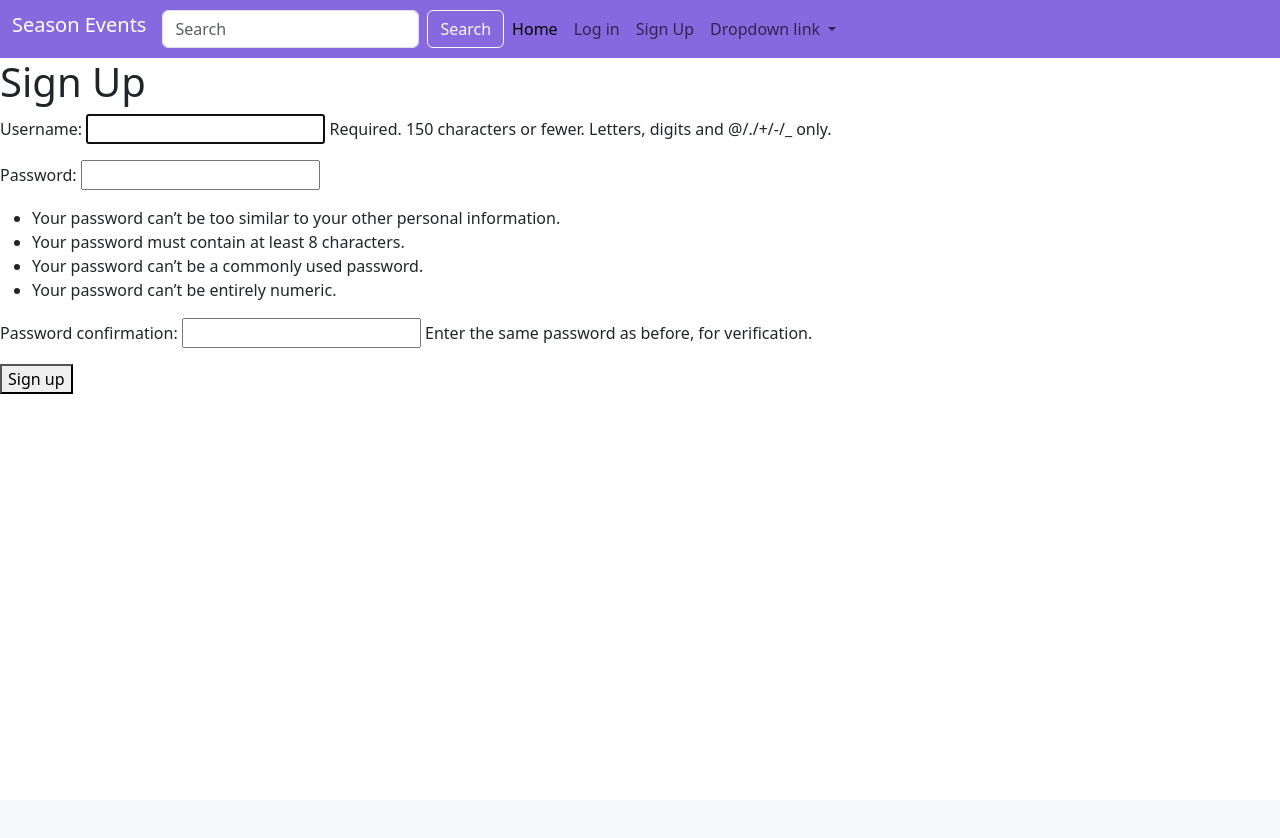
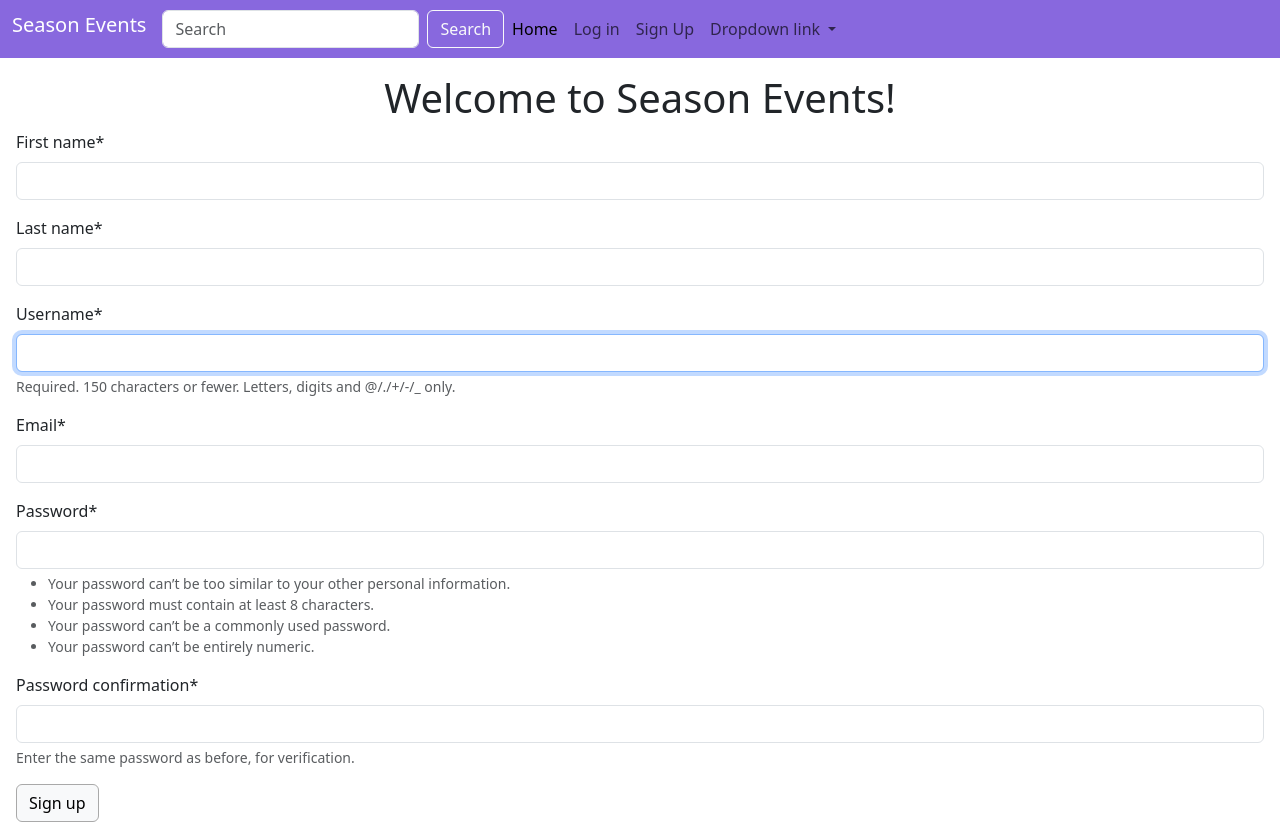
Before and after one commit to mboanini/EventManagementSystem, a Django app: page /signup/ in a window 1280 px wide. Before the commit the page ends 394 px from the top, so only its background shows below. Run offline with Django 4.2, Linux system fonts and the light colour scheme; some libraries are stand-ins or nearby versions.

Commit message:
Aggiutno html per il signup

```diff
--- a/event/forms.py
+++ b/event/forms.py
@@ -1,9 +1,19 @@
 from django import forms
 from .models import Event
-
+from django.contrib.auth.forms import UserCreationForm, User
 
 class EventForm(forms.ModelForm):
     class Meta:
         model = Event
         fields = ['title', 'description', 'date', 'time', 'location', 'category',
                   'creator', 'max_seats', 'available_seats', 'program']
+
+
+class SignUpForm(UserCreationForm):
+    email = forms.EmailField()
+    first_name = forms.CharField(max_length=30)
+    last_name = forms.CharField(max_length=30)
+
+    class Meta:
+        model = User
+        fields = ('first_name', 'last_name', 'username', 'email', 'password1', 'password2')
--- a/event/views.py
+++ b/event/views.py
@@ -1,20 +1,21 @@
 from django.shortcuts import render, redirect, get_object_or_404
 from .models import Event, EventCategory, Registration
 from django.contrib.auth.decorators import login_required
-from .forms import EventForm
+from .forms import EventForm, SignUpForm
 from django.contrib.auth.forms import UserCreationForm, AuthenticationForm
 from django.contrib.auth import login, logout
+from django import forms
 
 
 def signup(request):
     if request.method == 'POST':
-        form = UserCreationForm(request.POST)
+        form = SignUpForm(request.POST)
         if form.is_valid():
             user = form.save()
             login(request, user)
             return redirect('event:event_list')
     else:
-        form = UserCreationForm()
+        form = SignUpForm()
     return render(request, 'registration/signup.html', {'form': form})
 
 
--- a/templates/base.html
+++ b/templates/base.html
@@ -34,7 +34,7 @@
                         <a class="nav-link" href="{% url 'event:login' %}">Log in</a>
                     </li>
                     <li class="nav-item">
-                        <a class="nav-link" href="#">Sign Up</a>
+                        <a class="nav-link" href="{% url 'event:signup' %}">Sign Up</a>
                     </li>
                     <li class="nav-item dropdown">
                         <a class="nav-link dropdown-toggle" href="#" role="button" data-bs-toggle="dropdown" aria-expanded="false">
--- a/templates/registration/signup.html
+++ b/templates/registration/signup.html
@@ -1,13 +1,17 @@
 {% extends "base.html" %}
+{% load crispy_forms_filters %}
+{% load crispy_forms_tags %}
 
 {% block title %} Sign Up {% endblock title %}
 
 {% block content %}
-    <h1>Sign Up</h1>
+    <div class="m-3">
+    <h1 class="text-center">Welcome to Season Events!</h1>
 
     <form method="POST">
         {% csrf_token %}
-        {{ form.as_p }}
-        <button type="submit">Sign up</button>
+        {{ form | crispy }}
+        <button class="btn btn-light " type="submit" style="border-color: darkgrey">Sign up</button>
     </form>
+    </div>
 {% endblock %}
```
